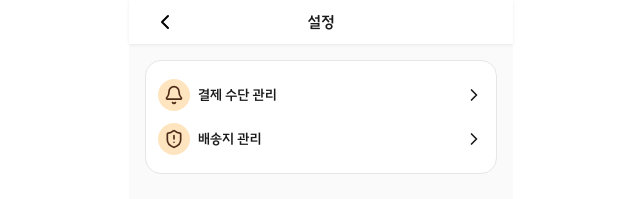
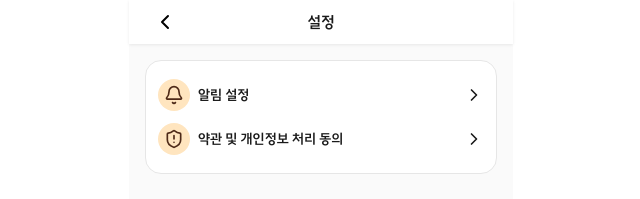
Before and after one commit to Nevona-jss/MyCoffee.Ai-frontend, a Next.js app: page /profile/settings/my-settings in a window 1280 px wide. Shown: the top 199 px of the page, without its empty margins (319-959 px from the left). Built offline with nearby package versions, Linux system fonts and the light colour scheme.

Commit message:
my-settings page text edited

```diff
--- a/src/app/(width-header)/profile/settings/my-settings/page.tsx
+++ b/src/app/(width-header)/profile/settings/my-settings/page.tsx
@@ -17,26 +17,30 @@ const MySettings = () => {
       {/* Management List */}
       <div className="bg-white rounded-2xl border border-border-default p-3">
         {/* Payment Method Management */}
-        <Link href="/profile/settings/notification-settings" className="flex items-center justify-between py-1.5">
+        <Link
+          href="/profile/settings/notification-settings"
+          className="flex items-center justify-between py-1.5"
+        >
           <div className="flex items-center gap-2">
             <div className="w-8 h-8 bg-brand-secondary-accent-sub rounded-full flex items-center justify-center">
               <Bell size={20} className="text-action-primary" />
             </div>
-            <span className="text-sm leading-[20px] font-bold">
-              결제 수단 관리
-            </span>
+            <span className="text-sm leading-[20px] font-bold">알림 설정</span>
           </div>
           <ChevronRight size={20} className="text-icon-default" />
         </Link>
 
         {/* Delivery Address Management */}
-        <Link href="/profile/settings/apply-term-of-use" className="flex items-center justify-between py-1.5">
+        <Link
+          href="/profile/settings/apply-term-of-use"
+          className="flex items-center justify-between py-1.5"
+        >
           <div className="flex items-center gap-2">
             <div className="w-8 h-8 bg-brand-secondary-accent-sub rounded-full flex items-center justify-center">
               <ShieldAlert size={20} className="text-action-primary" />
             </div>
             <span className="text-sm leading-[20px] font-bold">
-              배송지 관리
+              약관 및 개인정보 처리 동의
             </span>
           </div>
           <ChevronRight size={20} className="text-icon-default" />
```
